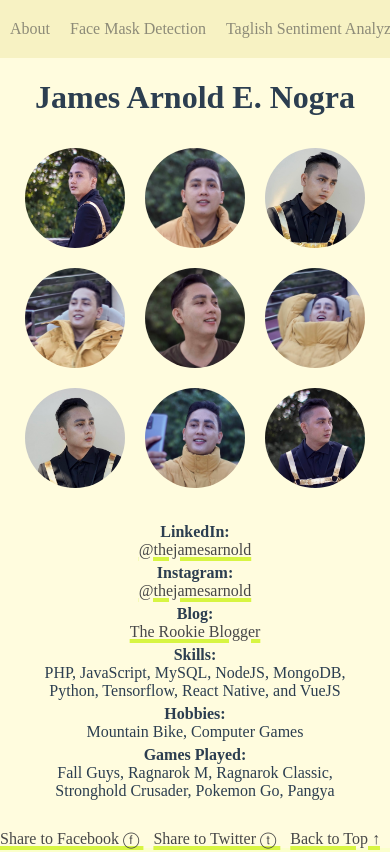
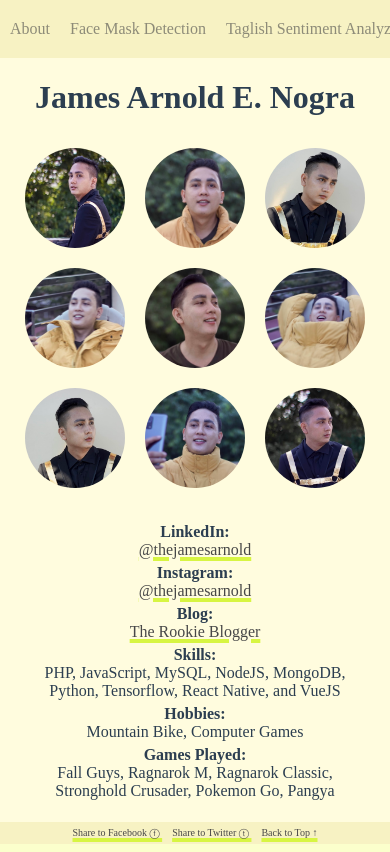
Before and after one commit to jamesnogra/vue-james-portfolio, a Vue app: page / in a window 390 px wide. Shown: the top 852 px of the page. Built offline with nearby package versions, Linux system fonts and the light colour scheme; a web font is replaced by a local one.

Commit message:
Added a css styling for mobile for the bottom links.

```diff
--- a/src/components/TopicContainer.vue
+++ b/src/components/TopicContainer.vue
@@ -29,6 +29,17 @@ export default {
 .fixed-links {
   margin-right: 10px;
 }
+@media only screen and (max-width: 768px) {
+  .back-to-top {
+    text-align: center;
+    font-size: x-small;
+    position: fixed;
+    bottom: 0px;
+    width: 100%;
+    background-color: #f7f2c3;
+    padding: 5px;
+  }
+}
 @media only screen and (min-width: 768px) {
   .topic-container {
     height: 100vh;
```
